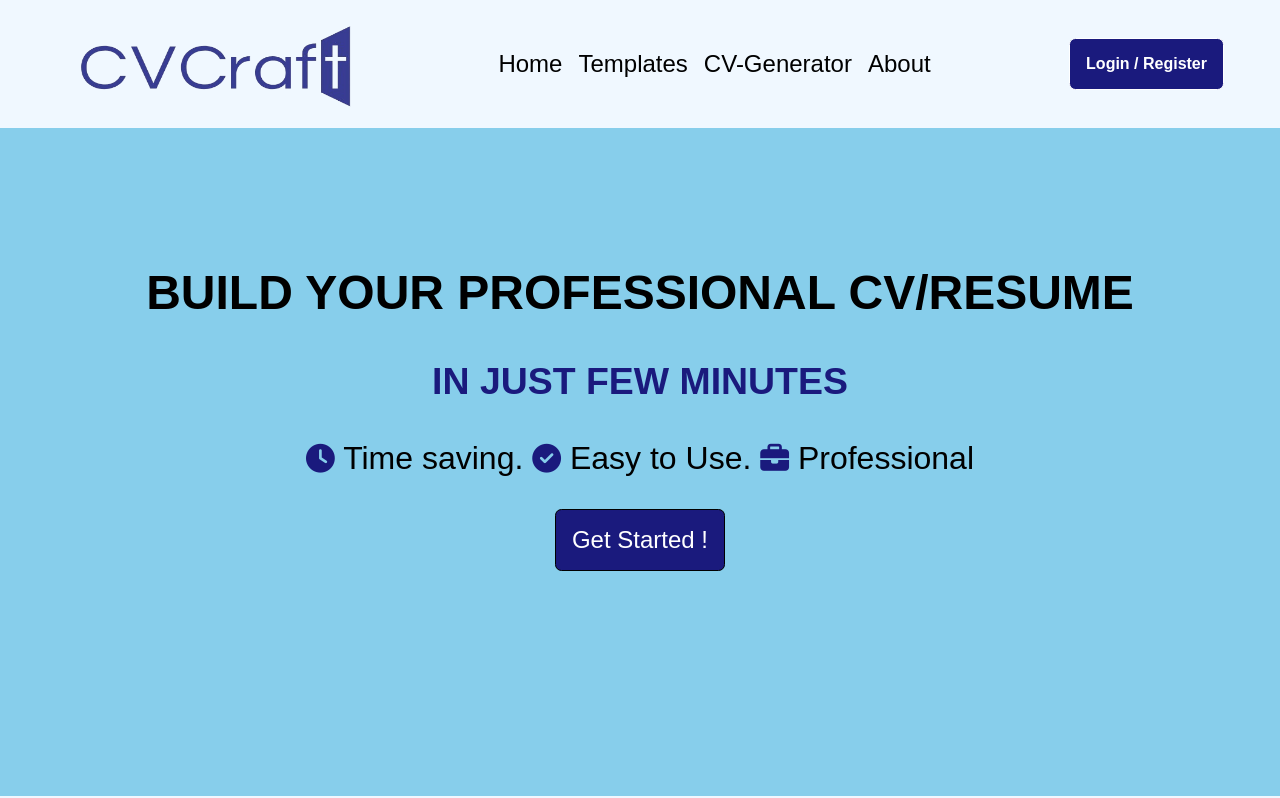
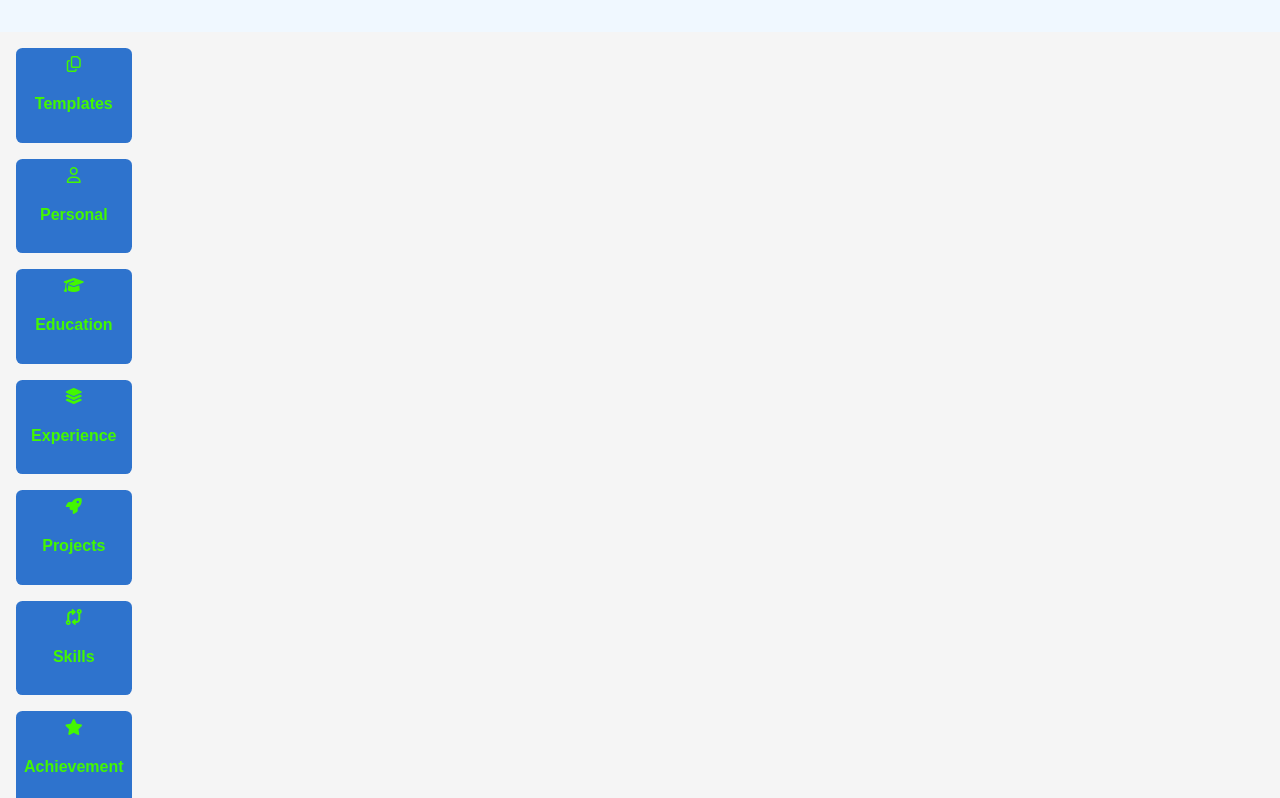
Before and after one commit to rohitghatal1/CVMaker-ReactJS, a React (Create React App) app: page / in a window 1280 px wide. Shown: the top 798 px of the page. Built offline with nearby package versions, Linux system fonts and the light colour scheme.

Commit message:
added css for cv generator

```diff
--- a/src/App.js
+++ b/src/App.js
@@ -2,6 +2,7 @@
 import BasicTemplate from './allTemplates/basicTemplate/BasicTemplate';
 import CreativeTemplate from './allTemplates/CreativeTemplate/CreativeTemplate';
 import './App.css';
+import CVgenerator from './components/CVgenerator';
 import Footer from './components/Footer';
 import HomeTab from './components/HomeTab';
 import Navbar from './components/Navbar';
@@ -22,10 +23,11 @@ function App() {
 
   return (
     <>
-      <Navbar/>
+      {/* <Navbar/>
       <HomeTab/>
       <Templates/>
-      <Footer/>
+      <Footer/> */}
+      <CVgenerator/>
       {/* <CreativeTemplate/> */}
       {/* <BasicTemplate/> */}
     </>
--- a/src/components/CVgenerator.js
+++ b/src/components/CVgenerator.js
@@ -1,4 +1,5 @@
 import React from 'react'
+import './cvgenerator.css'
 
 export default function CVgenerator() {
     return (
@@ -8,37 +9,37 @@ export default function CVgenerator() {
                     <div className="stepItemsContainer">
                         <div className="stepItem">
                             <i class="fa-regular fa-copy"></i>
-                            <h3>Templates</h3>
+                            <h4>Templates</h4>
                         </div>
 
                         <div className="stepItem">
                             <i class="fa-regular fa-user"></i>
-                            <h3>Personal</h3>
+                            <h4>Personal</h4>
                         </div>
 
                         <div className="stepItem">
                             <i class="fa-solid fa-graduation-cap"></i>
-                            <h3>Education</h3>
+                            <h4>Education</h4>
                         </div>
 
                         <div className="stepItem">
                             <i class="fa-solid fa-layer-group"></i>
-                            <h3>Experience</h3>
+                            <h4>Experience</h4>
                         </div>
 
                         <div className="stepItem">
                             <i class="fa-solid fa-rocket"></i>
-                            <h3>Projects</h3>
+                            <h4>Projects</h4>
                         </div>
 
                         <div className="stepItem">
                             <i className="fa-solid fa-code-compare"></i>
-                            <h3>Skills</h3>
+                            <h4>Skills</h4>
                         </div>
 
                         <div className="stepItem">
                             <i class="fa-solid fa-star"></i>
-                            <h3>Achievement</h3>
+                            <h4>Achievement</h4>
                         </div>
                     </div>
                 </aside>
--- /dev/null
+++ b/src/components/cvgenerator.css
@@ -0,0 +1,26 @@
+.cvGeneratorContainer{
+    background-color: aliceblue;
+    padding: 1rem;
+}
+
+.cvGeneratorContainer .stepsIdicator{
+    position: fixed;
+    left: 0;
+    top: 2rem;
+    padding: 1rem;
+}
+
+.cvGeneratorContainer .stepsIdicator .stepItemsContainer{
+    display: flex;
+    flex-direction: column;
+    gap: 1rem;
+    justify-content: center;
+}
+
+.cvGeneratorContainer .stepsIdicator .stepItemsContainer .stepItem{
+    background-color: rgb(46, 115, 205);
+    color: rgb(67, 247, 1);
+    border-radius: 0.4rem;
+    padding: 0.5rem;
+    text-align: center;
+}
```
